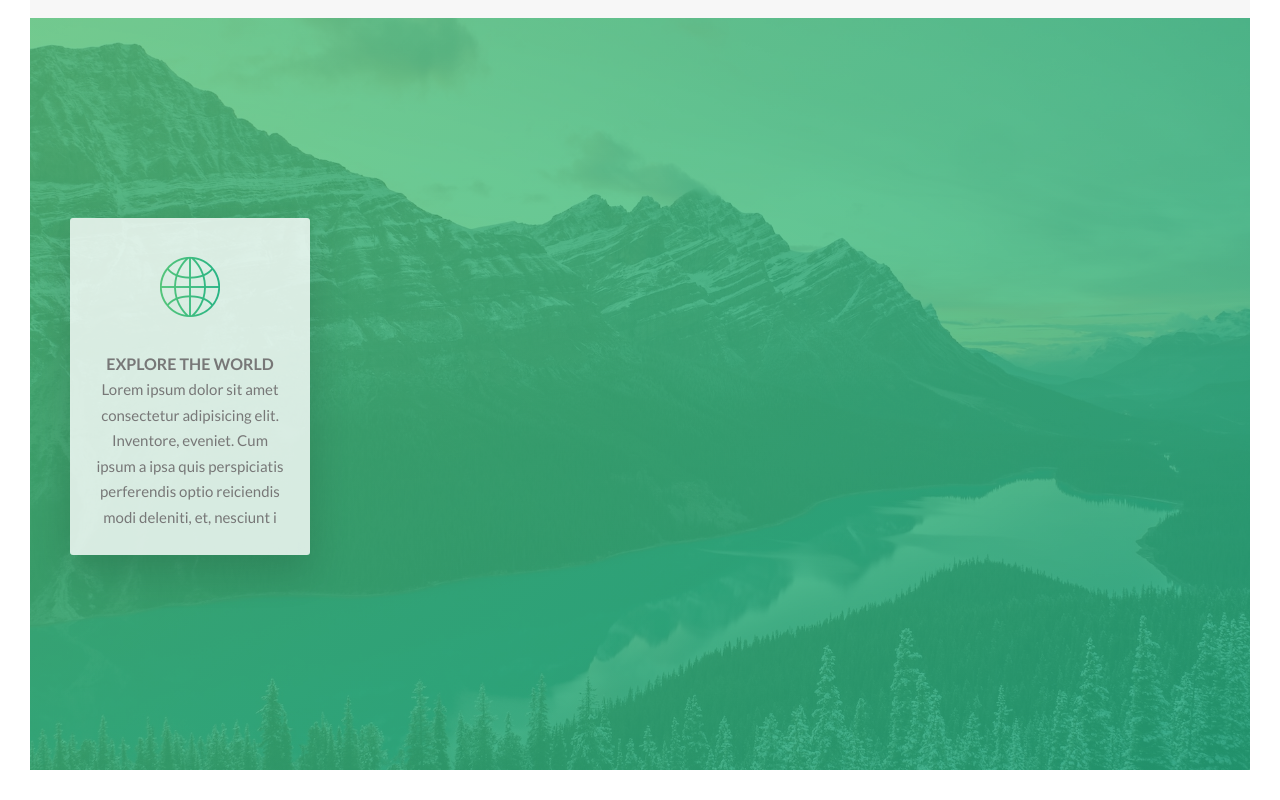
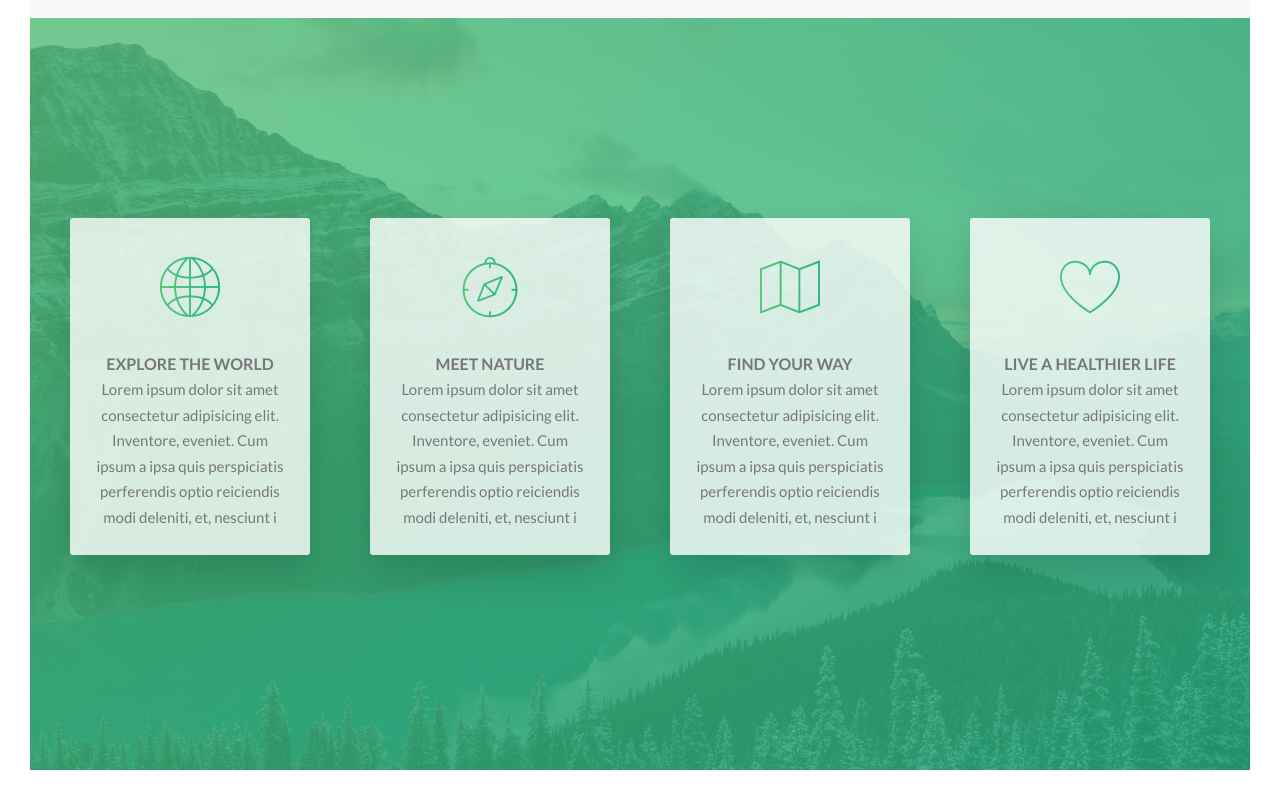
Before and after one commit to vanzibar/css, a website: page Natours/starter/index.html in a window 1280 px wide. Shown: the part 1566-2366 px from the top of the page. Drawn offline with Linux system fonts and the light colour scheme.

Commit message:
grid stuff

```diff
--- a/Natours/starter/index.html
+++ b/Natours/starter/index.html
@@ -89,6 +89,39 @@
               </p>
             </div>
           </div>
+          <div class="col-1-of-4">
+            <div class="feature-box u-margin-bottom-small">
+              <i class="icon-basic-compass feature-box__icon"></i>
+              <h3 class="heading-tertiary">Meet Nature</h3>
+              <p class="feature-box__text">
+                Lorem ipsum dolor sit amet consectetur adipisicing elit.
+                Inventore, eveniet. Cum ipsum a ipsa quis perspiciatis
+                perferendis optio reiciendis modi deleniti, et, nesciunt i
+              </p>
+            </div>
+          </div>
+          <div class="col-1-of-4">
+            <div class="feature-box u-margin-bottom-small">
+              <i class="icon-basic-map feature-box__icon"></i>
+              <h3 class="heading-tertiary">Find Your Way</h3>
+              <p class="feature-box__text">
+                Lorem ipsum dolor sit amet consectetur adipisicing elit.
+                Inventore, eveniet. Cum ipsum a ipsa quis perspiciatis
+                perferendis optio reiciendis modi deleniti, et, nesciunt i
+              </p>
+            </div>
+          </div>
+          <div class="col-1-of-4">
+            <div class="feature-box u-margin-bottom-small">
+              <i class="icon-basic-heart feature-box__icon"></i>
+              <h3 class="heading-tertiary">Live A Healthier Life</h3>
+              <p class="feature-box__text">
+                Lorem ipsum dolor sit amet consectetur adipisicing elit.
+                Inventore, eveniet. Cum ipsum a ipsa quis perspiciatis
+                perferendis optio reiciendis modi deleniti, et, nesciunt i
+              </p>
+            </div>
+          </div>
         </div>
       </section>
     </main>
--- a/Natours/starter/scss/components/_featurebox.scss
+++ b/Natours/starter/scss/components/_featurebox.scss
@@ -5,6 +5,7 @@
   text-align: center;
   border-radius: 3px;
   box-shadow: 0 1.5rem 4rem rgba($color-black, 0.15);
+  transition: transform 0.3s;
 
   &__icon {
     font-size: 6rem;
@@ -19,4 +20,8 @@
     background-clip: text;
     color: transparent;
   }
+
+  &:hover {
+    transform: translateY(-1.5rem) scale(1.03);
+  }
 }
```
